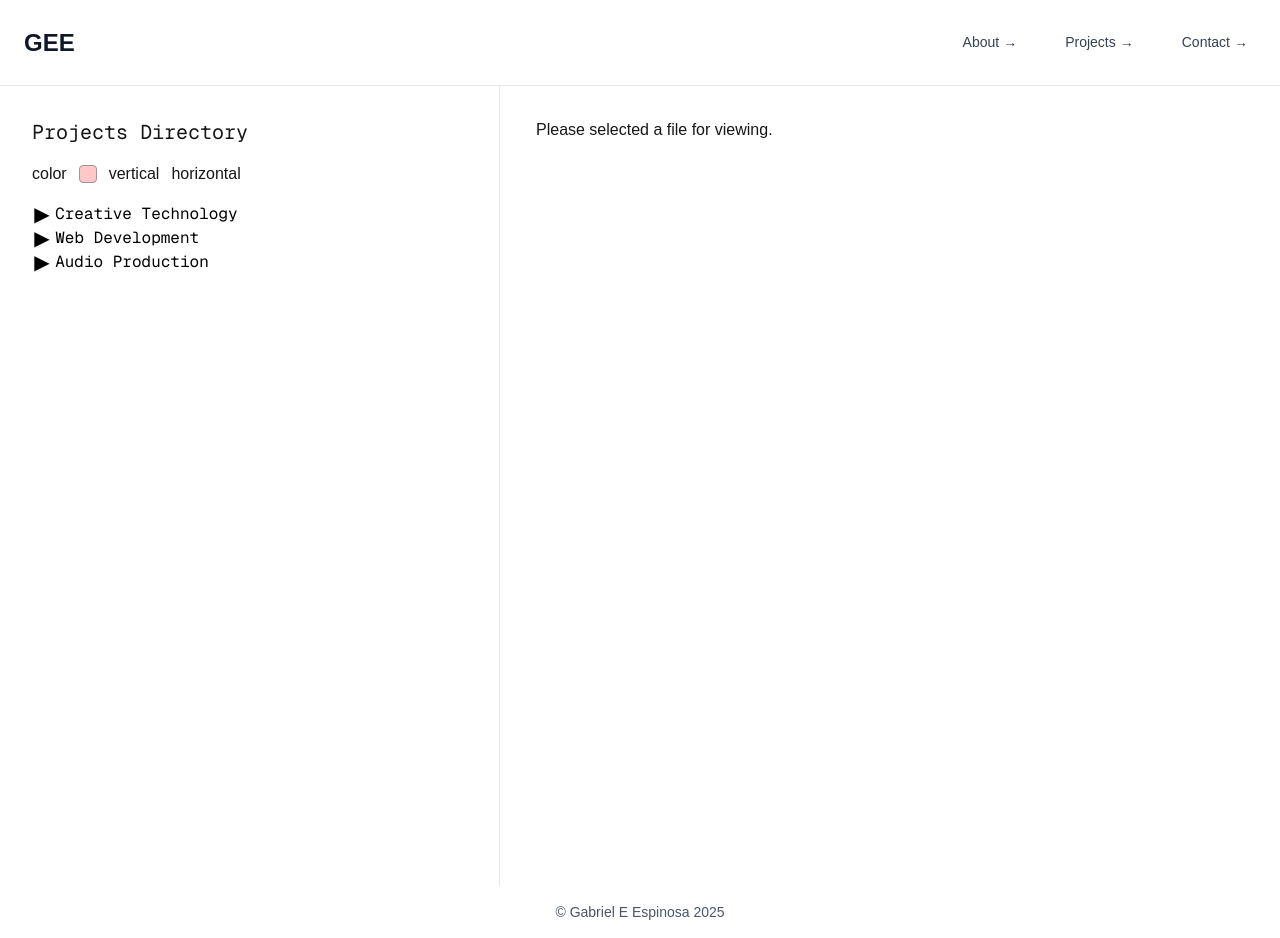
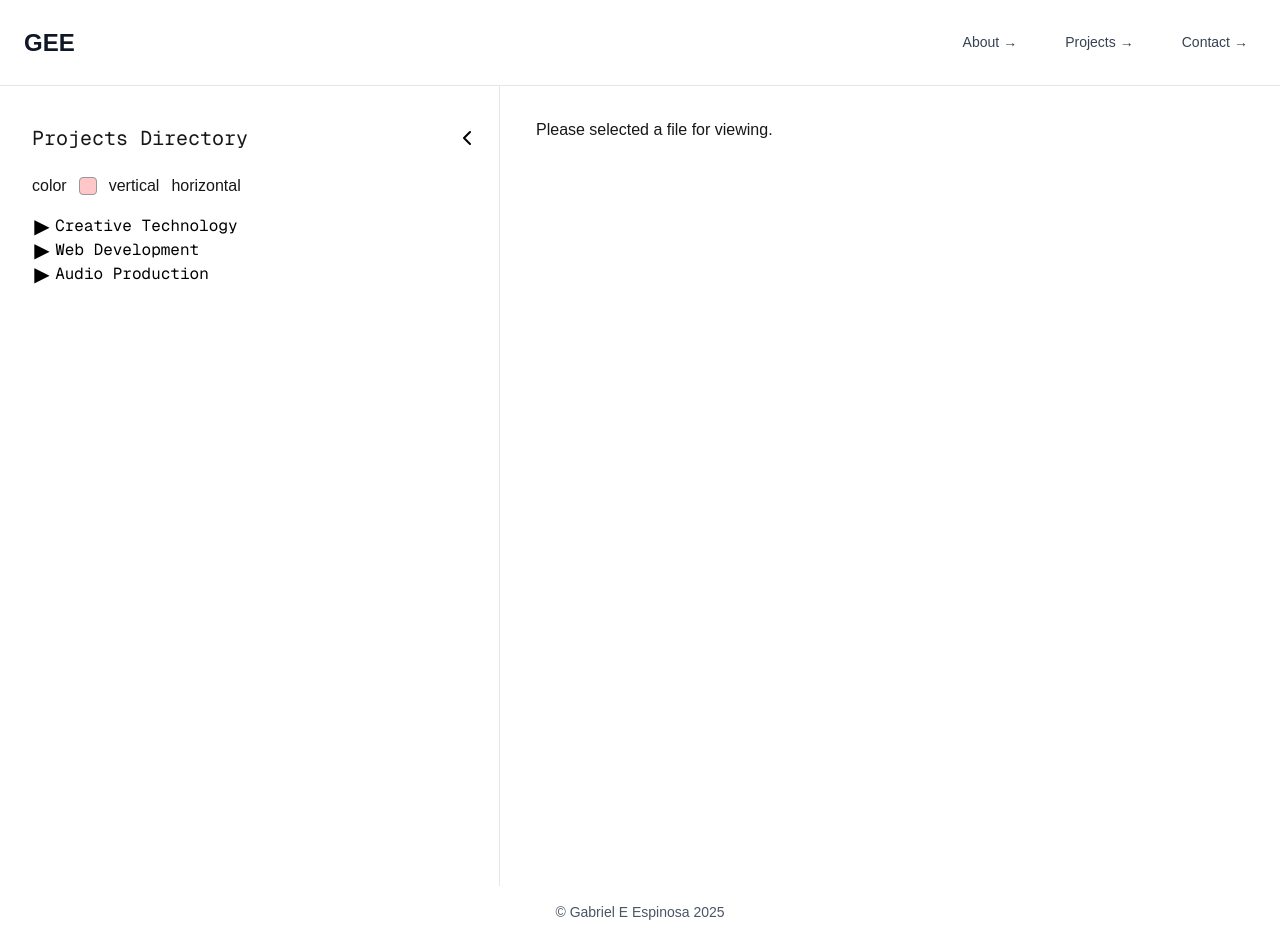
Before and after one commit to GEEspinosa/gee-web-dev-portfolio, a Next.js app: page /projects in a window 1280 px wide. Built offline with nearby package versions, Linux system fonts and the light colour scheme.

Commit message:
Chore: adding sidebar expand/collapse feature.

```diff
--- a/app/projects/page.tsx
+++ b/app/projects/page.tsx
@@ -7,9 +7,12 @@ import { useDirectoryToggle } from "@/context/DirectoryToggleContext";
 import ContentViewer from "../../components/ContentViewer";
 import ColorPicker from "@/components/ColorPicker";
 import { treeData } from "@/lib/treeData";
+import { ChevronLeft, ChevronRight } from "lucide-react";
 
 export default function ProjectsPage() {
+  const [sidebarCollapse, setSidebarCollapse] = useState(false);
   const [sidebarWidth, setSidebarWidth] = useState(500);
+  const [resizing, setResizing] = useState(false);
   const resizerRef = useRef<HTMLDivElement>(null);
   const containerRef = useRef<HTMLDivElement>(null);
   const isResizing = useRef(false);
@@ -31,12 +34,14 @@ export default function ProjectsPage() {
 
     function handleMouseUp() {
       isResizing.current = false;
+      setResizing(false);
       document.body.style.pointerEvents = "auto";
       document.body.style.cursor = "auto";
     }
 
     function handleMouseDown() {
       isResizing.current = true;
+      setResizing(true);
       document.body.style.pointerEvents = "none";
       document.body.style.cursor = "col-resize";
     }
@@ -91,13 +96,48 @@ export default function ProjectsPage() {
     >
       {/* left sidebar column */}
       <aside
-        style={{ width: sidebarWidth }}
+        style={{
+          width: sidebarCollapse ? 48 : sidebarWidth,
+          transition: !resizing ? "width 0.25s ease" : "none",
+          overflow: "hidden",
+          // Optional: reduce right padding when expanded to let button move closer
+          paddingRight: sidebarCollapse ? "2rem" : "1rem",
+        }}
         className="p-8 bg-white min-h-screen sticky top-0 h-screen overflow-y-auto border-r border-gray-200 flex-shrink-0"
       >
-        <h1 className="font-mono text-xl mb-4">Projects Directory</h1>
+        <div
+          className={`flex items-center mb-4 ${
+            sidebarCollapse ? "justify-center" : "justify-between"
+          } h-10`}
+        >
+          {!sidebarCollapse && (
+            <h1 className="font-mono text-xl" style={{textOverflow: "ellipsis", whiteSpace: "nowrap",}}>Projects Directory</h1>
+          )}
+
+          <button
+            onClick={() => setSidebarCollapse((prev) => !prev)}
+            className={`h-8 w-8 min-w-[2rem] flex items-center justify-center rounded ${
+              sidebarCollapse
+                ? "bg-gray-800 hover:bg-gray-400"
+                : "hover:bg-gray-200 " // negative margin-right only when expanded
+            } text-sm`}
+          >
+            {sidebarCollapse ? (
+              <ChevronRight size={24} color={"white"} />
+            ) : (
+              <ChevronLeft size={24} color={"black"} />
+            )}
+          </button>
+        </div>
+
+        {!sidebarCollapse && (
+          <>
             <div className="flex flex-row items-center space-x-3 mb-4">
               <button onClick={toggleColorHandler}>color</button>
-          <ColorPicker value={highlightColor} onChange={setHighlightColor} />
+              <ColorPicker
+                value={highlightColor}
+                onChange={setHighlightColor}
+              />
               <button onClick={toggleVerticalHandler}>vertical</button>
               <button onClick={toggleHorizontalHandler}>horizontal</button>
             </div>
@@ -117,6 +157,8 @@ export default function ProjectsPage() {
                 />
               ))}
             </div>
+          </>
+        )}
       </aside>
 
       {/* Resizer bar */}
@@ -133,29 +175,3 @@ export default function ProjectsPage() {
     </main>
   );
 }
-
-// <main className="grid grid-cols-[500px_1fr] h-screen overflow-hidden">
-//         left sidebar column
-//         <aside>
-//           <div className="p-8 bg-white min-h-screen sticky top-0 h-screen overflow-y-auto border-r border-gray-200">
-//             <h1 className="font-mono text-xl mb-4">Projects Directory</h1>
-//             <div className="flex flex-row items-center space-x-3 mb-4">
-//               <button onClick={toggleColorHandler}>color</button>
-//               <ColorPicker value={highlightColor} onChange={setHighlightColor}/>
-//               <button onClick={toggleVerticalHandler}>vertical</button>
-//               <button onClick={toggleHorizontalHandler}>horizontal</button>
-//             </div>
-//             {treeData.map((node, index) => (
-//               <TreeNode
-//                 key={node.id}
-//                 node={node}
-//                 isLast={index === treeData.length - 1}
-//               />
-//             ))}
-//           </div>
-//         </aside>
-//         right column content viewer
-//         <section className="p-8 flex-1 overflow-y-auto">
-//           <ContentViewer />
-//         </section>
-//       </main>
--- a/lib/albumData/winterBeastAlbumData.ts
+++ b/lib/albumData/winterBeastAlbumData.ts
@@ -1,5 +1,5 @@
 export const winterBeastAlbumsData = [
-    {
+  {
     artist: "Hail",
     selectName: "Transgression (2024)",
     name: "Transgression",
@@ -15,7 +15,7 @@ export const winterBeastAlbumsData = [
       },
     ],
   },
-    {
+  {
     artist: "Hail",
     selectName: "We Are Nothing (2023)",
     name: "We Are Nothing",
--- a/package.json
+++ b/package.json
@@ -10,6 +10,7 @@
   },
   "dependencies": {
     "@tailwindcss/typography": "^0.5.19",
+    "lucide-react": "^0.555.0",
     "next": "16.0.3",
     "react": "19.2.0",
     "react-dom": "19.2.0",
```
Also changed, not shown: components/ProjectList.tsx (deleted, +0 -42 lines), 1 other file (tests, documents, lock files or other folders). Lines whose indentation alone changed are shown as unchanged.
